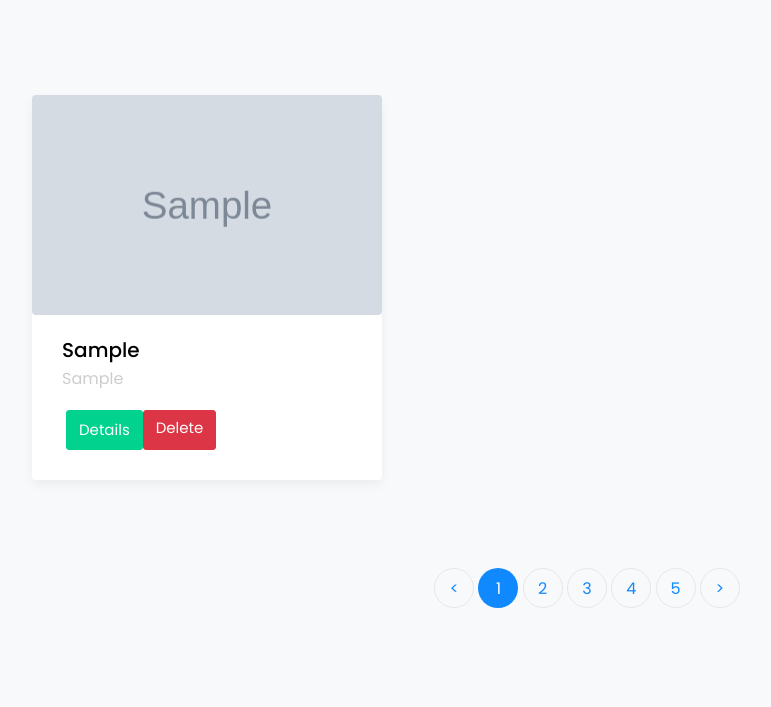
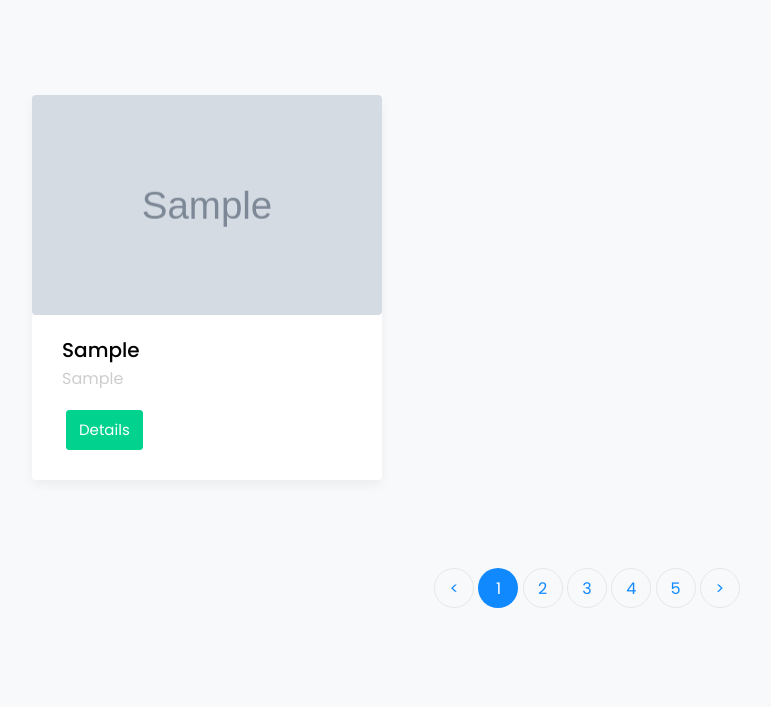
Before and after one commit to Bruce3932/project, a PHP site: page /car.php in a window 1280 px wide. Shown: the part 601-1308 px from the top of the page, without its empty margins (53-824 px from the left). Run offline with PHP 8.4, Linux system fonts and the light colour scheme; tables that the repository leaves empty or names only in its code hold one stand-in row (values such as "Sample post"); grey boxes marked "Sample" are stand-in pictures; some libraries are stand-ins or nearby versions; some web fonts are replaced.

Commit message:
Updated car.php

```diff
--- a/car.php
+++ b/car.php
@@ -112,7 +112,7 @@ $result = $conn->query($sql);
                             <div  class="row ml-auto">
 
                                 <a href="car-single.php?id=<?php echo $item['id'];?>" class="btn btn-secondary py-2 ml-1">Details</a></p>
-                                <a href="delete-car.php?id=<?php echo $item['id']; ?>" class="btn btn-danger">Delete</a>
+<!--                                 <a href="delete-car.php?id=<?php echo $item['id']; ?>" class="btn btn-danger">Delete</a> -->
                             </div>
                         </div>
 
```
